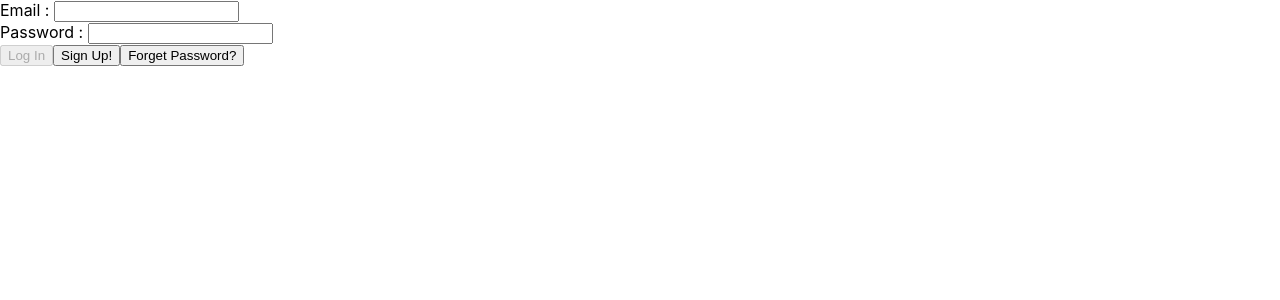
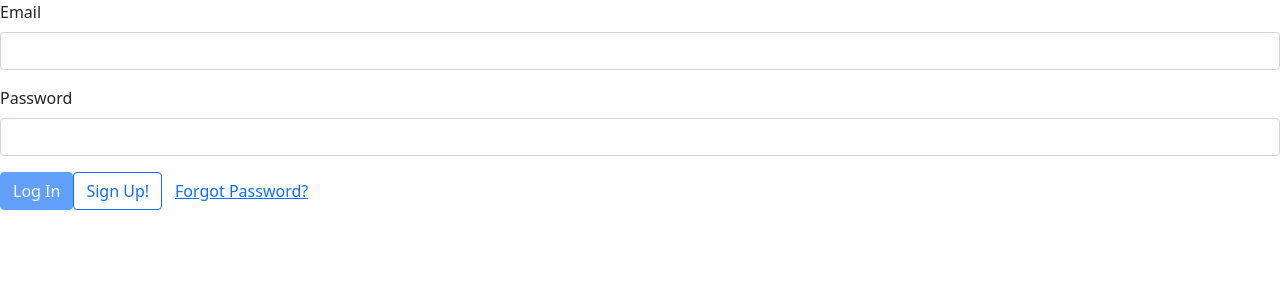
Before and after one commit to swsnu/swpp2021-team1, a React (Create React App) app: page /login in a window 1280 px wide. Shown: the top 300 px of the page. Built offline with nearby package versions, Linux system fonts and the light colour scheme.

Commit message:
add bootstrap materials

```diff
--- a/package.json
+++ b/package.json
@@ -16,12 +16,12 @@
     "bootstrap": "^5.1.3",
     "react": "^17.0.2",
     "react-bootstrap": "^2.0.0",
-    "react-bootstrap-date-picker": "^5.1.0",
     "react-bootstrap-image-cropper": "^0.3.0",
     "react-dom": "^17.0.2",
     "react-redux": "^7.2.5",
     "react-router": "^5.2.1",
     "react-router-bootstrap": "^0.25.0",
+    "react-router-dom": "^5.3.0",
     "react-scripts": "4.0.3",
     "typescript": "^4.4.3",
     "web-vitals": "^1.0.1"
--- a/src/container/login/LogIn.tsx
+++ b/src/container/login/LogIn.tsx
@@ -1,36 +1,46 @@
-import React, {useState} from "react";
-import {useDispatch, useSelector} from "react-redux";
-import {StoreDispatch, StoreState} from "../../store/Store";
-import {DummyUser, User} from "../../Interfaces";
-import {Redirect} from "react-router-dom";
+import React, { useState } from "react";
+import { useDispatch, useSelector } from "react-redux";
+import { StoreDispatch, StoreState } from "../../store/Store";
+import { DummyUser, User } from "../../Interfaces";
+import { Redirect } from "react-router-dom";
 import * as actionCreator from "../../store/slice/UserSlice"
+import { Form, Button } from "react-bootstrap";
 
 interface LogInProps {
 
 }
 
-export default function LogIn(props : LogInProps) {
+export default function LogIn(props: LogInProps) {
     const [email, setEmail] = useState<string>("");
     const [password, setPassword] = useState<string>("");
     const dispatch = useDispatch<StoreDispatch>();
     const [account, isLoading, hasError] =
-        useSelector<StoreState, [User|null, DummyUser|null, DummyUser[], boolean, boolean]>(state =>
+        useSelector<StoreState, [User | null, DummyUser | null, DummyUser[], boolean, boolean]>(state =>
             [state.users.account, state.users.currentUser, state.users.friends, state.users.isLoading, state.users.hasError]);
 
     function onLogIn() {
-        dispatch(actionCreator.logIn({email, password}));
+        dispatch(actionCreator.logIn({ email, password }));
     }
 
     //error 처리 필요
     if (isLoading && !hasError) return null;
     return (
         <div>
-            {account && <Redirect to={`/main/${account.nickName}`}/>}
-            <div>Email : <input value={email} type="text" onChange={event => setEmail(event.target.value)}/></div>
-            <div>Password : <input value={password} type="text" onChange={event => setPassword(event.target.value)}/></div>
-            <button onClick={onLogIn} disabled={email === "" || password === ""}>Log In</button>
-            <button>Sign Up!</button>{/*TODO : Modal SignUp.tsx with onClick*/}
-            <button>Forget Password?</button>{/*TODO : Modal RestorePassword.tsx with onClick*/}
+            {account && <Redirect to={`/main/${account.nickName}`} />}
+            <Form>
+                <Form.Group className="mb-3" controlId="formBasicEmail">
+                    <Form.Label>Email</Form.Label>
+                    <Form.Control value={email} type="email" onChange={event => setEmail(event.target.value)} />
+                </Form.Group>
+                <Form.Group className="mb-3" controlId="formBasicPassword">
+                    <Form.Label>Password</Form.Label>
+                    <Form.Control value={password} type="password" onChange={event => setPassword(event.target.value)} />
+                </Form.Group>
+                <Button onClick={onLogIn} disabled={email === "" || password === ""} variant="primary">Log In</Button>
+                <Button variant="outline-primary">Sign Up!</Button>{/*TODO : Modal SignUp.tsx with onClick*/}
+                <Button variant="link">Forgot Password?</Button>{/*TODO : Modal RestorePassword.tsx with onClick*/}
+            </Form>
+
         </div>
     )
 
--- a/src/index.js
+++ b/src/index.js
@@ -5,6 +5,8 @@ import App from './App';
 import reportWebVitals from './reportWebVitals';
 import store from './store/Store'
 import { Provider } from 'react-redux';
+import 'bootstrap/dist/css/bootstrap.min.css';
+
 
 ReactDOM.render(
   <Provider store={store}>
--- /dev/null
+++ b/src/react-app-env.d.ts
@@ -0,0 +1 @@
+/// <reference types="react-scripts" />
```
Also changed, not shown: tsconfig.json (+23 -69 lines), 1 other file (tests, documents, lock files or other folders).
